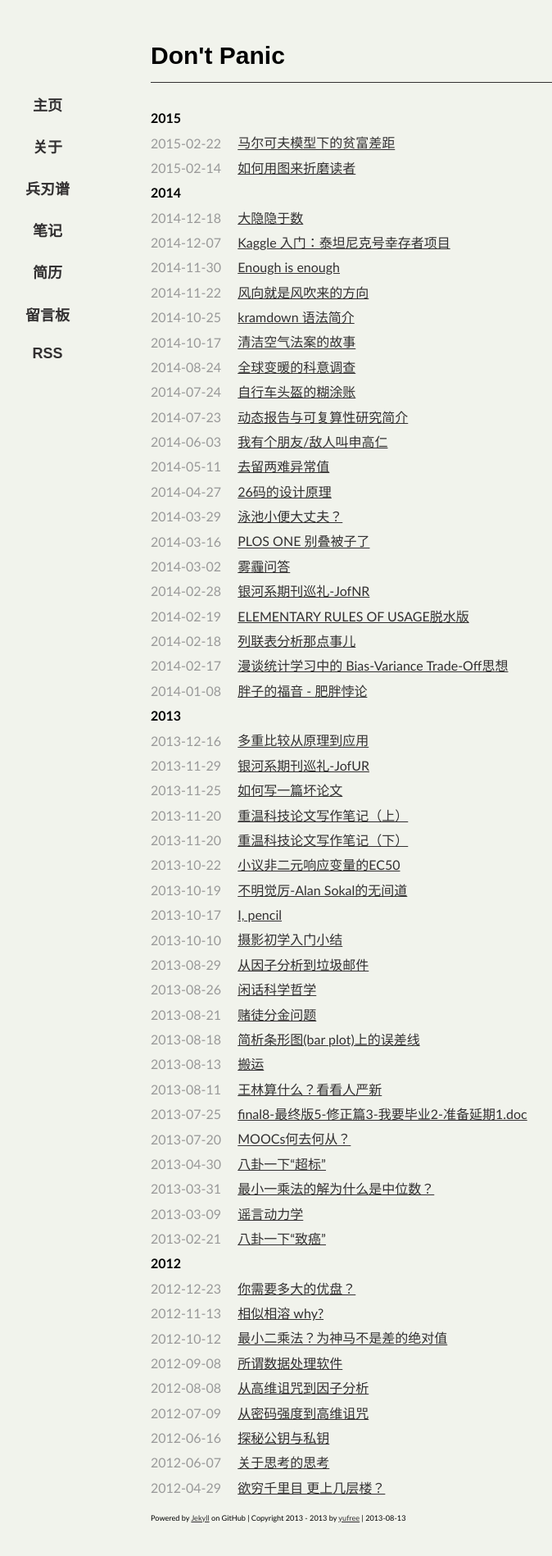
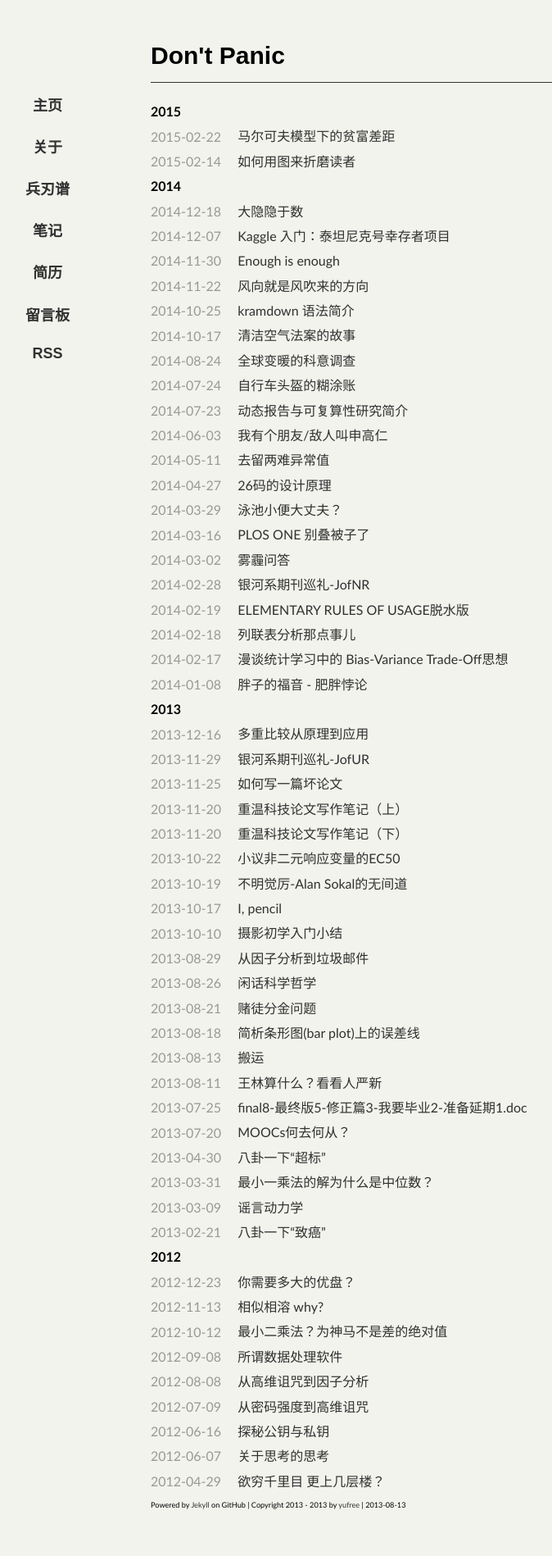
Before and after one commit to yufree/blogcn, a Jekyll site: the page built from index.md, in a window 1280 px wide. Shown: the whole page at 82% size, without its empty margins (156-830 px from the left). Built offline with Jekyll 4.4.1, drawn with Linux system fonts in a browser that asks for light colours; some web fonts are replaced.

Commit message:
css update

```diff
--- a/media/css/style.css
+++ b/media/css/style.css
@@ -29,7 +29,7 @@ body
 a
 {
     color:#323031;
-    text-decoration:underline;
+    text-decoration:none;
 }
 a:hover
 {
@@ -156,10 +156,9 @@ nav a:hover
     color:#323031;
     -webkit-transition:color .2s linear;
 }
-.post
-{padding:.5em 0em;}
-.post a
+a.post
 {
+    padding:.5em 0em;
     text-decoration:underline;
 }
 h1
```
